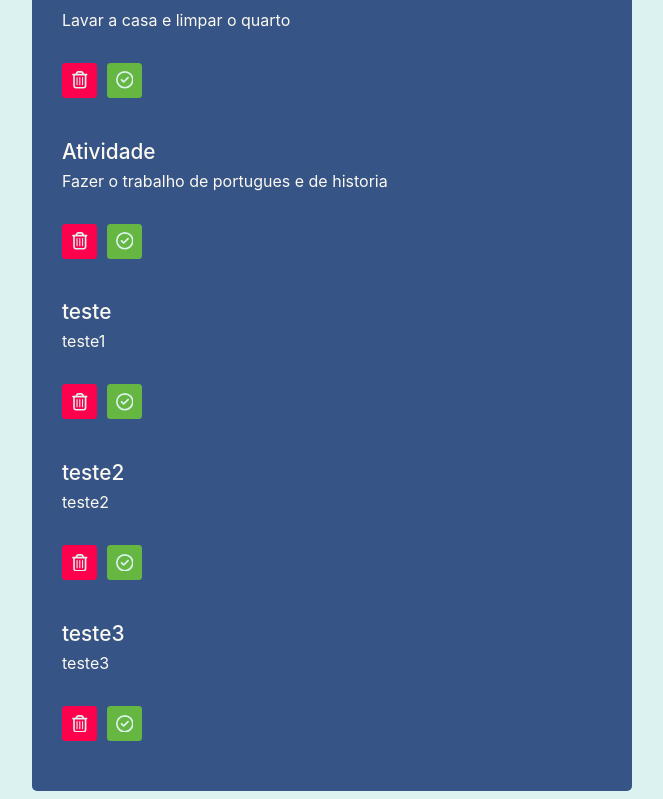
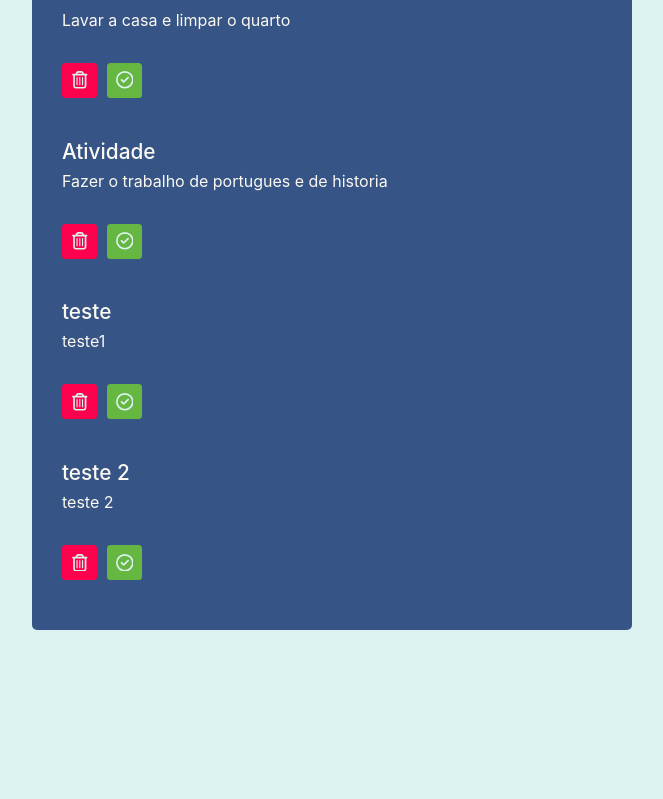
Before and after one commit to douglas-jpg/to-do-list, a React (Vite) app: page / in a window 1280 px wide. Shown: the part 976-1775 px from the top of the page, without its empty margins (308-971 px from the left). After the commit the page ends 1614 px from the top, so only its background shows below. Built offline with nearby package versions, Linux system fonts and the light colour scheme; data requests are answered from the project's data file.

Commit message:
fix: lastId agora retorna um inteiro

```diff
--- a/data/db.json
+++ b/data/db.json
@@ -31,15 +31,9 @@
       "hasFinish": false
     },
     {
-      "id": "bb20",
-      "title": "teste2",
-      "description": "teste2",
-      "hasFinish": false
-    },
-    {
-      "id": "092d",
-      "title": "teste3",
-      "description": "teste3",
+      "id": 5,
+      "title": "teste 2",
+      "description": "teste 2",
       "hasFinish": false
     }
   ]
--- a/src/components/FormTask.jsx
+++ b/src/components/FormTask.jsx
@@ -3,7 +3,7 @@ import { useState } from 'react';
 
 const FormTask = ({ onFormSubmit, lastId }) => {
     const [data, setData] = useState({
-        id: lastId,
+        id: parseInt(lastId),
         title: '',
         description: '',
         hasFinish: false,
```
